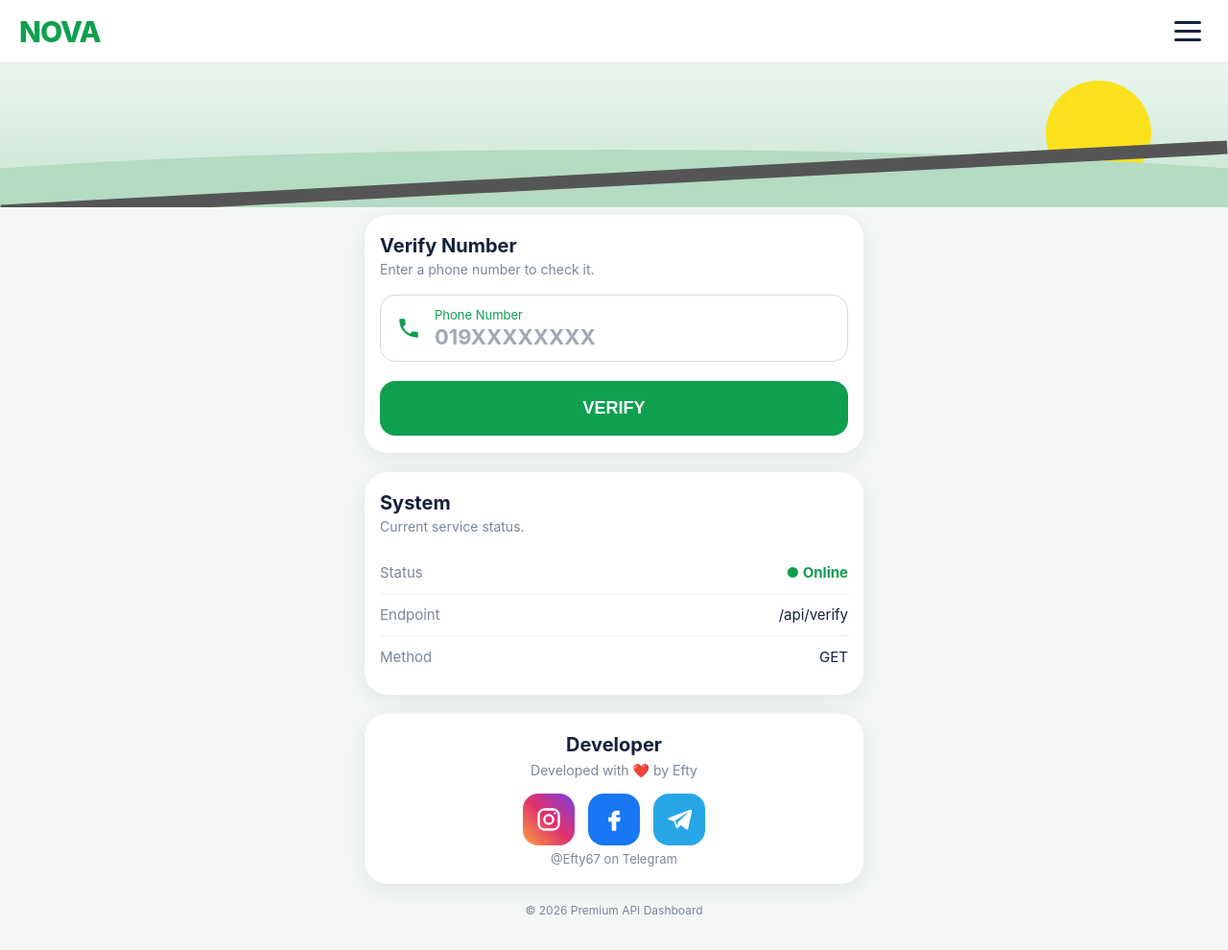
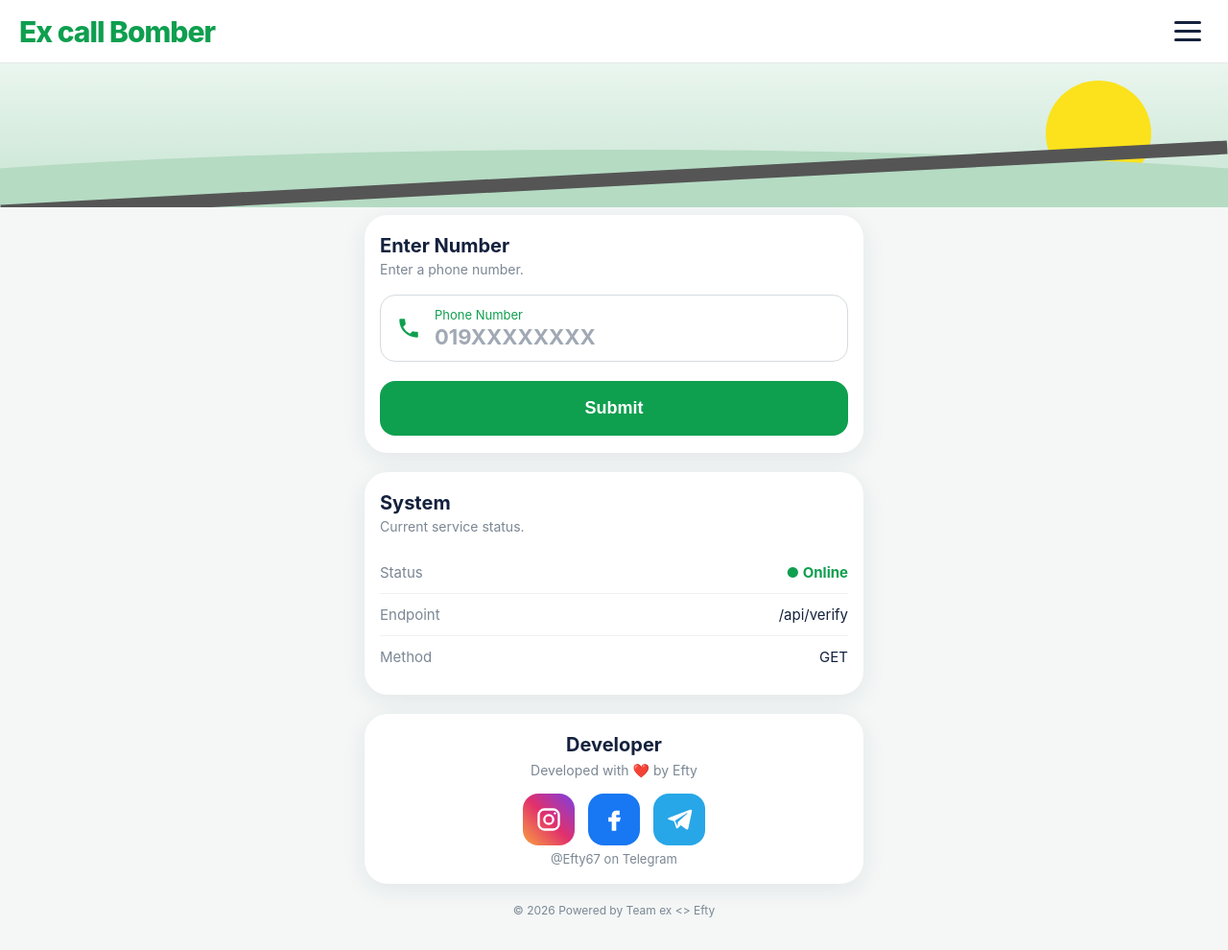
Before and after one commit to tubaE08/premium-dashboard, a plain HTML site: page index.html in a window 1280 px wide. Shown: the whole page at 96% size. Drawn offline with Linux system fonts and the light colour scheme.

Commit message:
Update index.html

```diff
--- a/index.html
+++ b/index.html
@@ -3,7 +3,7 @@
 <head>
 <meta charset="UTF-8">
 <meta name="viewport" content="width=device-width,initial-scale=1,viewport-fit=cover">
-<title>Verify Number</title>
+<title>Ex Call Bomberr</title>
 <style>
 *{box-sizing:border-box}
 html{scroll-behavior:smooth}
@@ -80,7 +80,7 @@ body{background:#f4f7f6;color:#14213d;font-family:Inter,Arial,sans-serif;min-hei
 <body>
 
 <div class="header">
- <div class="logo">NOVA</div>
+ <div class="logo">Ex call Bomber</div>
  <button class="burger" id="open" aria-label="Open menu"><span></span><span></span><span></span></button>
 </div>
 <div class="hero"><div class="sun"></div><div class="hill"></div><div class="road"></div></div>
@@ -88,8 +88,8 @@ body{background:#f4f7f6;color:#14213d;font-family:Inter,Arial,sans-serif;min-hei
 <div class="wrap">
  <!-- Dashboard -->
  <div class="card" id="dashboard">
-  <h2>Verify Number</h2>
-  <p class="sub">Enter a phone number to check it.</p>
+  <h2>Enter Number</h2>
+  <p class="sub">Enter a phone number.</p>
   <form id="form">
    <div class="field">
     <svg width="26" height="26" viewBox="0 0 24 24" fill="#0e9f4f"><path d="M6.6 10.8a15.1 15.1 0 0 0 6.6 6.6l2.2-2.2a1 1 0 0 1 1-.25 11.4 11.4 0 0 0 3.6.57 1 1 0 0 1 1 1V20a1 1 0 0 1-1 1A17 17 0 0 1 3 4a1 1 0 0 1 1-1h3.5a1 1 0 0 1 1 1c0 1.25.2 2.45.57 3.6a1 1 0 0 1-.25 1z"/></svg>
@@ -98,7 +98,7 @@ body{background:#f4f7f6;color:#14213d;font-family:Inter,Arial,sans-serif;min-hei
      <input id="number" type="tel" placeholder="019XXXXXXXX" required>
     </div>
    </div>
-   <button class="btn" id="submit" type="submit">VERIFY</button>
+   <button class="btn" id="Submit" type="submit">Submit</button>
   </form>
  </div>
 
@@ -128,7 +128,7 @@ body{background:#f4f7f6;color:#14213d;font-family:Inter,Arial,sans-serif;min-hei
   </div>
   <div class="handle">@Efty67 on Telegram</div>
  </div>
- <div class="copy">© 2026 Premium API Dashboard</div>
+ <div class="copy">© 2026 Powered by Team ex <> Efty</div>
 </div>
 
 <!-- Menu drawer -->
@@ -209,7 +209,7 @@ $('form').addEventListener('submit',async e=>{
 
  const btn=$('submit');
  btn.disabled=true;
- btn.textContent='CHECKING...';
+ btn.textContent='Sending..';
 
  try{
   const r=await fetch('/api/verify?num='+encodeURIComponent(number));
@@ -221,7 +221,7 @@ $('form').addEventListener('submit',async e=>{
  }
 
  btn.disabled=false;
- btn.textContent='VERIFY';
+ btn.textContent='Submit';
 });
 </script>
 </body>
```
